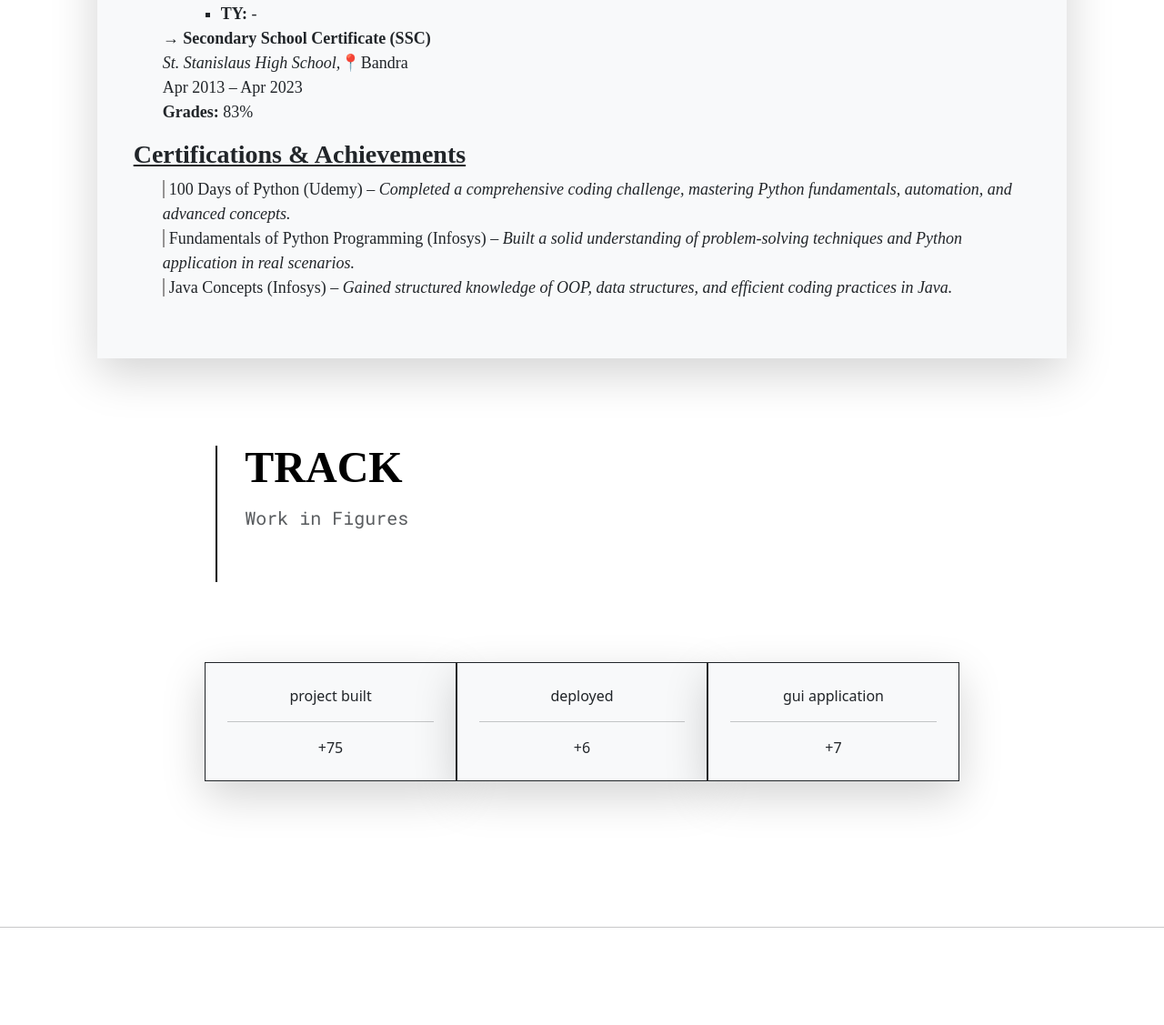
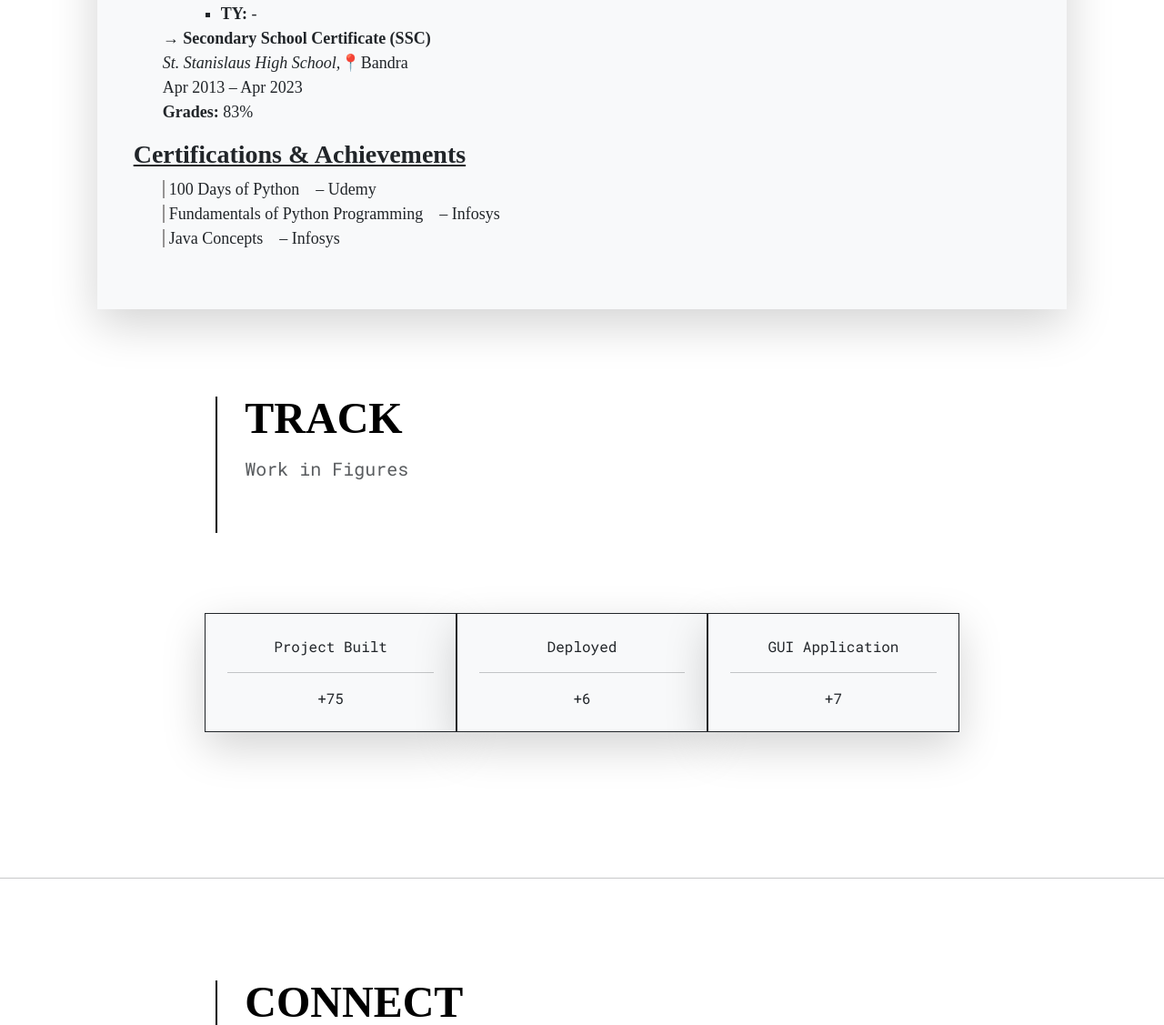
Before and after one commit to maazsiddiqui79/PORTFOLIO, a Flask app: page / in a window 1280 px wide. Shown: the part 5152-6279 px from the top of the page at 91% size. Run offline with Flask 3, Linux system fonts and the light colour scheme; data comes from the database, SQL or seed files in the repository; some libraries are stand-ins or nearby versions.

Commit message:
Font Change

```diff
--- a/api/templates/about.html
+++ b/api/templates/about.html
@@ -105,20 +105,17 @@
         <ul type="none">
           <li>
             <span style="border-left: rgb(150, 148, 148) 2px solid; padding-left: 5px; font-size: large;">
-              100 Days of Python (Udemy) – <em>Completed a comprehensive coding challenge, mastering Python
-                fundamentals, automation, and advanced concepts.</em>
+              100 Days of Python&nbsp;&nbsp;&nbsp;&nbsp;– Udemy
             </span><br />
           </li>
           <li>
             <span style="border-left: rgb(150, 148, 148) 2px solid; padding-left: 5px; font-size: large;">
-              Fundamentals of Python Programming (Infosys) – <em>Built a solid understanding of problem-solving
-                techniques and Python application in real scenarios.</em>
+              Fundamentals of Python Programming&nbsp;&nbsp;&nbsp;&nbsp;– Infosys
             </span><br />
           </li>
           <li>
             <span style="border-left: rgb(150, 148, 148) 2px solid; padding-left: 5px; font-size: large;">
-              Java Concepts (Infosys) – <em>Gained structured knowledge of OOP, data structures, and efficient coding
-                practices in Java.</em>
+              Java Concepts&nbsp;&nbsp;&nbsp;&nbsp;– Infosys
             </span><br />
           </li>
         </ul>
--- a/api/templates/index.html
+++ b/api/templates/index.html
@@ -199,25 +199,25 @@ block body %}
   <div class="container py-4">
     <div class="row justify-content-center text-center">
       <div class="container">
-        <div class="row text-center">
+        <div class="row text-center" style="font-family: Roboto Mono;">
           <div
             class="stats-hover col-12 col-md-4 bg-light border border-dark shadow-lg p-4"
           >
-            project built
+            Project Built
             <hr />
             +75
           </div>
           <div
             class="stats-hover col-12 col-md-4 bg-light border border-dark shadow-lg p-4"
           >
-            deployed
+            Deployed
             <hr />
             +6
           </div>
           <div
             class="stats-hover col-12 col-md-4 bg-light border border-dark shadow-lg p-4"
           >
-            gui application
+            GUI Application
             <hr />
             +7
           </div>
```
